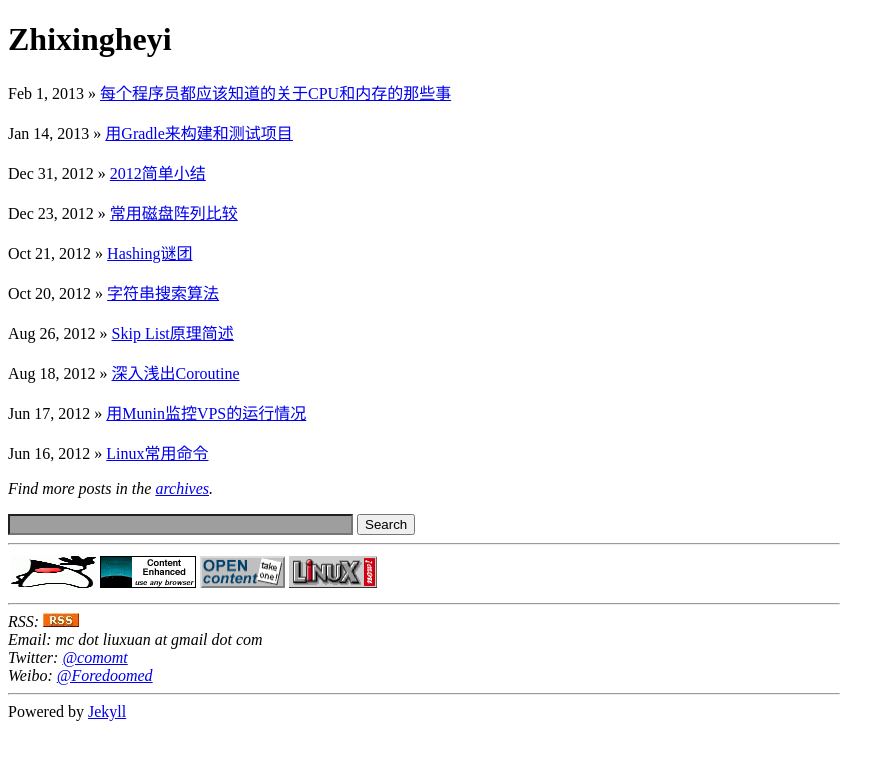
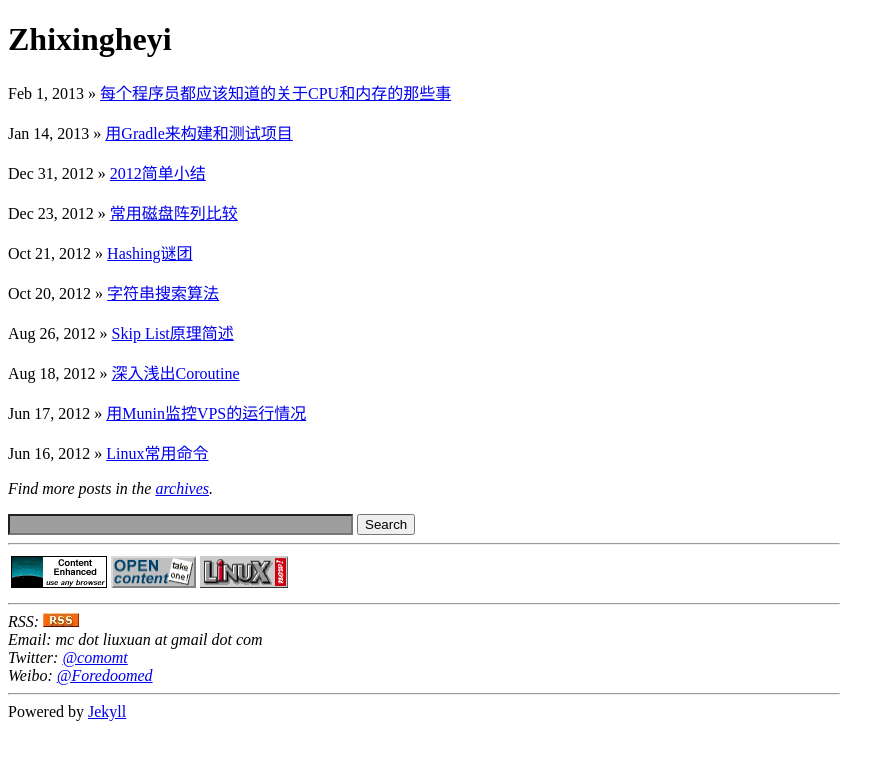
Before and after one commit to Foredoomed/foredoomed.org, a Jekyll site: the page built from index.html, in a window 1280 px wide. Shown: the top 760 px of the page, without its empty margins (0-895 px from the left). Built offline with Jekyll 4.4.1, drawn with Linux system fonts in a browser that asks for light colours; Markdown is read by kramdown in place of the engine named in the settings; comment, search, counter and statistics services are not loaded; grey boxes are pictures that could not be loaded.

Commit message:
Delete an image

```diff
--- a/index.html
+++ b/index.html
@@ -32,9 +32,6 @@ title: Zhixingheyi
 <table>
 <tbody>
 <tr>
-<td>
-<a href="http://openjdk.java.net/"><img src="images/java.gif" alt="openjdk.java.net" width="85" height="32"></a>
-</td>
 <td>
 <img src="images/enhanced.gif" alt="Content Enhanced - Use Any Browser" width="96" height="32" />
 </td>
```
Also changed, not shown: images/java.gif (deleted), images/java.png (added).
